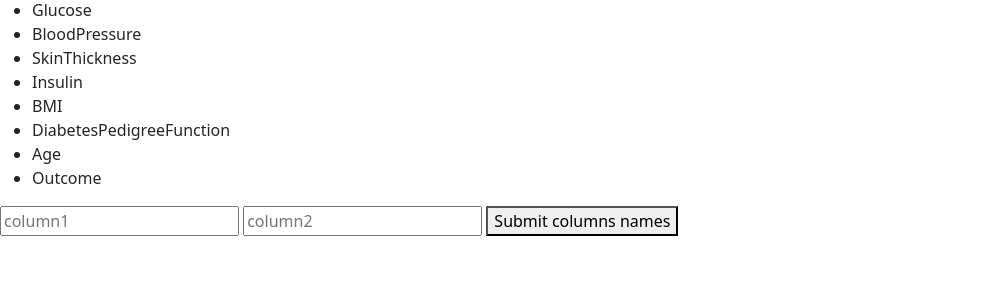
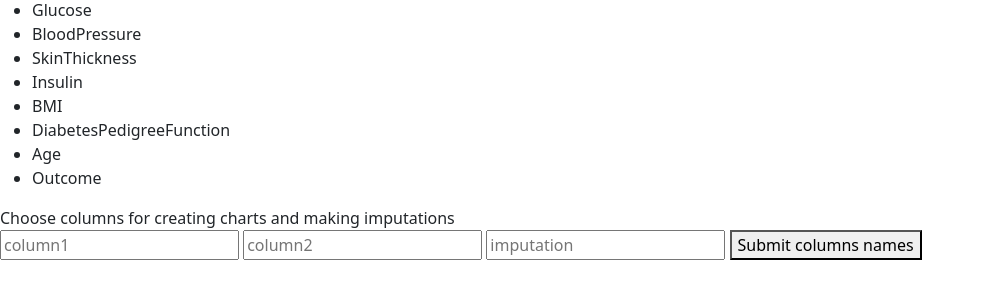
Before and after one commit to KPaulina/MissingDataDashboard, a Django app: page / in a window 1280 px wide. Shown: the part 303-603 px from the top of the page, without its empty margins (0-985 px from the left). Run offline with Django 3.2, Linux system fonts and the light colour scheme.

Commit message:
Adding simple imputation

```diff
--- a/MD_Dashboard/views.py
+++ b/MD_Dashboard/views.py
@@ -1,10 +1,13 @@
 import os.path
+
+import numpy as np
 import pandas as pd
 from django.shortcuts import render
 from dash import dcc
 from dash import html
 import plotly.graph_objects as go
 import plotly.express as px
+from sklearn.impute import SimpleImputer
 
 BASE_DIR = os.path.dirname(os.path.abspath(__file__))
 DATA_DIR = os.path.join(BASE_DIR, 'data\\')
@@ -12,6 +15,20 @@ DATA_DIR = os.path.join(BASE_DIR, 'data\\')
 
 
 def data_from_csv(request):
+    def create_chart(data, column_1, column_2):
+        column_in_the_graph_1 = data[column_1]
+        column_in_the_graph_2 = data[column_2]
+        fig2 = px.scatter (data,
+                           x=column_in_the_graph_1,
+                           y=column_in_the_graph_2,
+                           )
+        box_plot_fig = go.Figure ()
+        box_plot_fig.add_trace (go.Box (y=column_in_the_graph_1, name=column_1))
+        box_plot_fig.add_trace (go.Box (y=column_in_the_graph_2, name=column_2))
+
+        chart = box_plot_fig.to_html ()
+        chart2 = fig2.to_html ()
+        return chart, chart2
     name = 'diabetes'
     data = pd.read_csv(f'{DATA_DIR}{name}.csv', sep=',')
     column_names = data.columns.values.tolist()
@@ -19,26 +36,57 @@ def data_from_csv(request):
     if request.method == "POST":
         column_1 = request.POST.get('column1')
         column_2 = request.POST.get('column2')
-        context['column1'] = column_1
-        context['column2'] = column_2
-        column_in_the_graph_1 = data[column_1]
-        column_in_the_graph_2 = data[column_2]
-        fig2 = px.scatter(data,
-            x=column_in_the_graph_1,
-            y=column_in_the_graph_2,
-        )
-        box_plot_fig = go.Figure()
-        box_plot_fig.add_trace(go.Box(y=column_in_the_graph_1, name=column_1))
-        box_plot_fig.add_trace(go.Box(y=column_in_the_graph_2, name=column_2))
+        imputation_strategy = request.POST.get('imputation')
+        if imputation_strategy == 'mean' or imputation_strategy == 'median':
+            context['column1'] = column_1
+            context['column2'] = column_2
+            context['imputation_strategy'] = imputation_strategy
+            data_imputation = data.copy(deep=True)
+            # data[column_1].replace('', np.nan, inplace=True)
+            # data_imputation[column_1] = pd.to_numeric(data[column_1], errors='coerce')
+            # data_imputation[column_1] = data_imputation[column_1].astype(float)
+            data_imputation = data_imputation[[column_1, column_2]]
+            col = data_imputation.columns
+            mean_imputer = SimpleImputer(missing_values=np.nan, strategy=imputation_strategy)
 
-        chart = box_plot_fig.to_html()
-        chart2 = fig2.to_html()
+            data_imputation = pd.DataFrame(mean_imputer.fit_transform(data_imputation))
+            data_imputation.columns = col
+            data_imputation.index = data.index
+
+
+            data_imputation[column_1] = np.where((data_imputation[column_1] == 0) | (data_imputation[column_1] is None), np.nan, data_imputation[column_1])
+            chart_imputation_1, chart_imputation_2 = create_chart (data_imputation, column_1, column_2)
+            context['chart_imputation_1'] = chart_imputation_1
+            context['chart_imputation_2'] = chart_imputation_2
+        else:
+            context['column1'] = column_1
+            context['column2'] = column_2
+            context['imputation_strategy'] = imputation_strategy
+            data_imputation = data.copy(deep=True)
+            mean_imputer = SimpleImputer (missing_values=np.nan, strategy=imputation_strategy)
+
+            data_imputation = pd.DataFrame (mean_imputer.fit_transform (data_imputation))
+            data_imputation.columns = data.columns
+            data_imputation.index = data.index
+
+            data_imputation[column_1] = np.where (
+                (data_imputation[column_1] == 0) | (data_imputation[column_1] is None), np.nan,
+                data_imputation[column_1])
+            chart_imputation_1, chart_imputation_2 = create_chart (data_imputation, column_1, column_2)
+            context['chart_imputation_1'] = chart_imputation_1
+            context['chart_imputation_2'] = chart_imputation_2
+
+        chart, chart2 = create_chart(data, column_1, column_2)
 
         context['chart'] = chart
         context['chart2'] = chart2
 
         context['dashboard_created'] = True
+
+        context['dashboard_not_created'] = False
+        context['error'] = 'This imputation strategy cannot be used here'
     return render(request, 'data_display/display_columns.html', context)
+
 
 
 def create_dashboard(request):
--- a/templates/data_display/display_columns.html
+++ b/templates/data_display/display_columns.html
@@ -17,20 +17,30 @@
         {% endfor %}
     </ul>
 
-
+    <a>Choose columns for creating charts and making imputations</a>
     <form action='.' method="POST">
         {% csrf_token %}
         <input type='text' name='column1' placeholder="column1" />
-{#        <button type="submit">Column1 submit</button>#}
         <input type='text' name='column2' placeholder="column2" />
+        <input type="text" name="imputation" placeholder="imputation" />
         <button type="submit">Submit columns names</button>
     </form>
+    <br>
+    <br>
     {% if dashboard_created %}
         {{ chart2|safe }}
 
         {{ chart|safe }}
+    <h4>After imputation</h4>
+    <br>
+        {{ chart_imputation_2|safe }}
 
+        {{ chart_imputation_1|safe }}
 
     {% endif %}
 
+    {% if dashboard_not_created %}
+        {{ error }}
+    {% endif %}
+
 {% endblock %}
```
Also changed, not shown: 1 other file.
